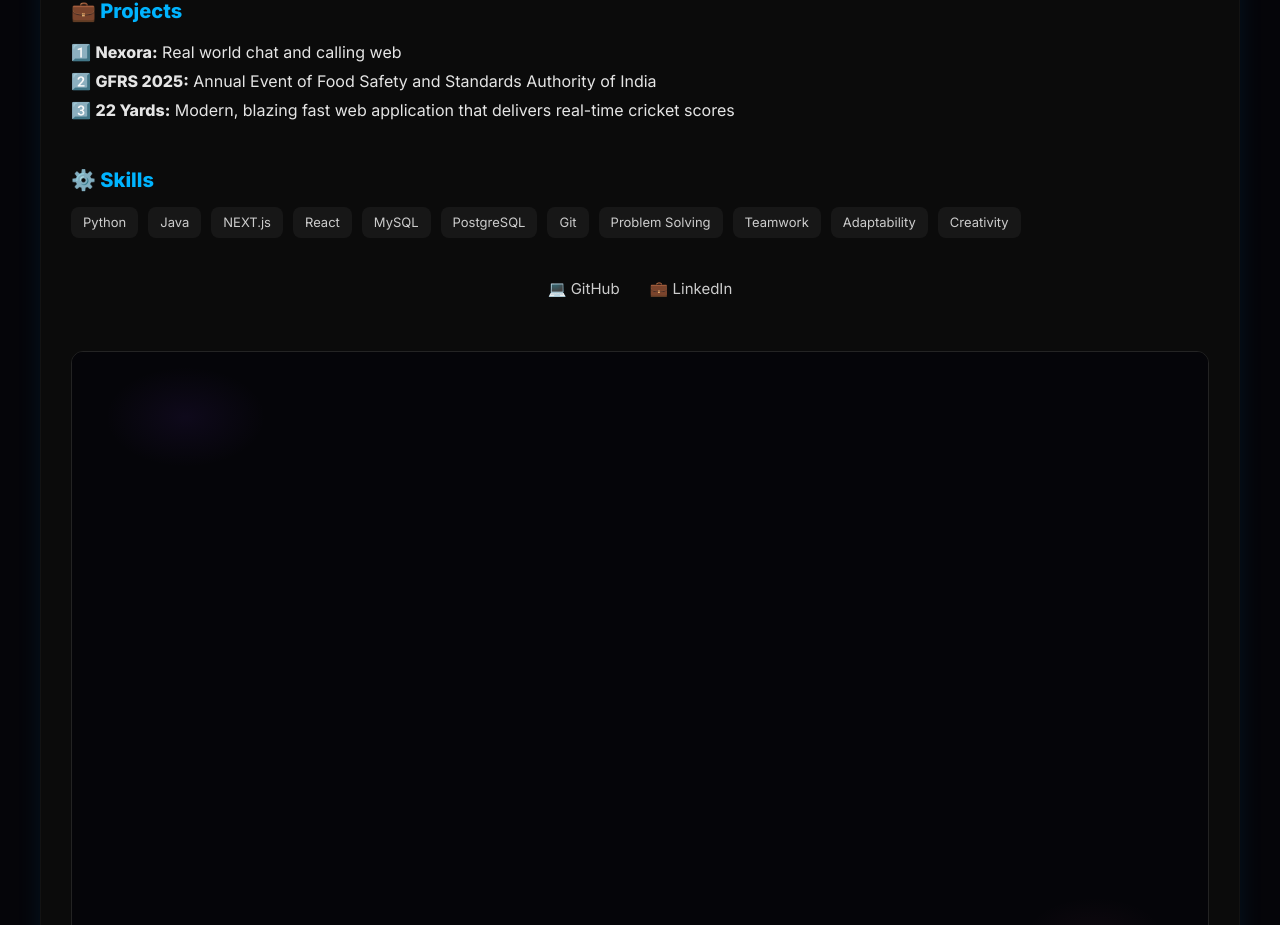
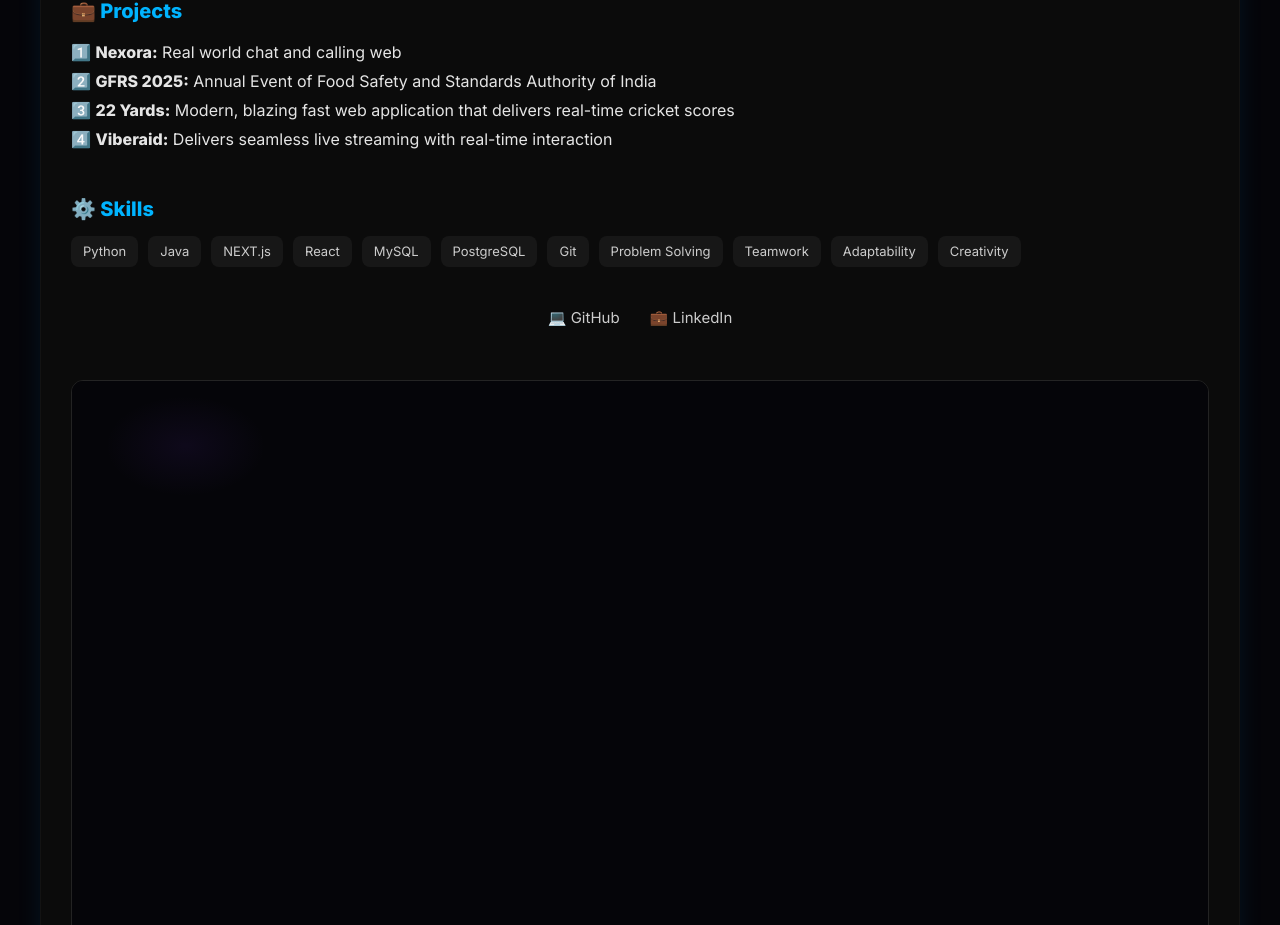
Before and after one commit to debasish2250/Portfolio, a React (Vite) app: page /resume in a window 1280 px wide. Shown: the part 858-1783 px from the top of the page. Built offline with nearby package versions, Linux system fonts and the light colour scheme; the HTML template or start-up script is replaced by a standard one.

Commit message:
Portfolio

```diff
--- a/src/pages/Resume.jsx
+++ b/src/pages/Resume.jsx
@@ -161,6 +161,10 @@ export default function Resume() {
               3️⃣ <b>22 Yards:</b> Modern, blazing fast web application that
               delivers real-time cricket scores
             </li>
+            <li>
+              4️⃣ <b>Viberaid:</b> Delivers seamless live streaming with
+              real-time interaction
+            </li>
           </ul>
         </motion.div>
 
```
